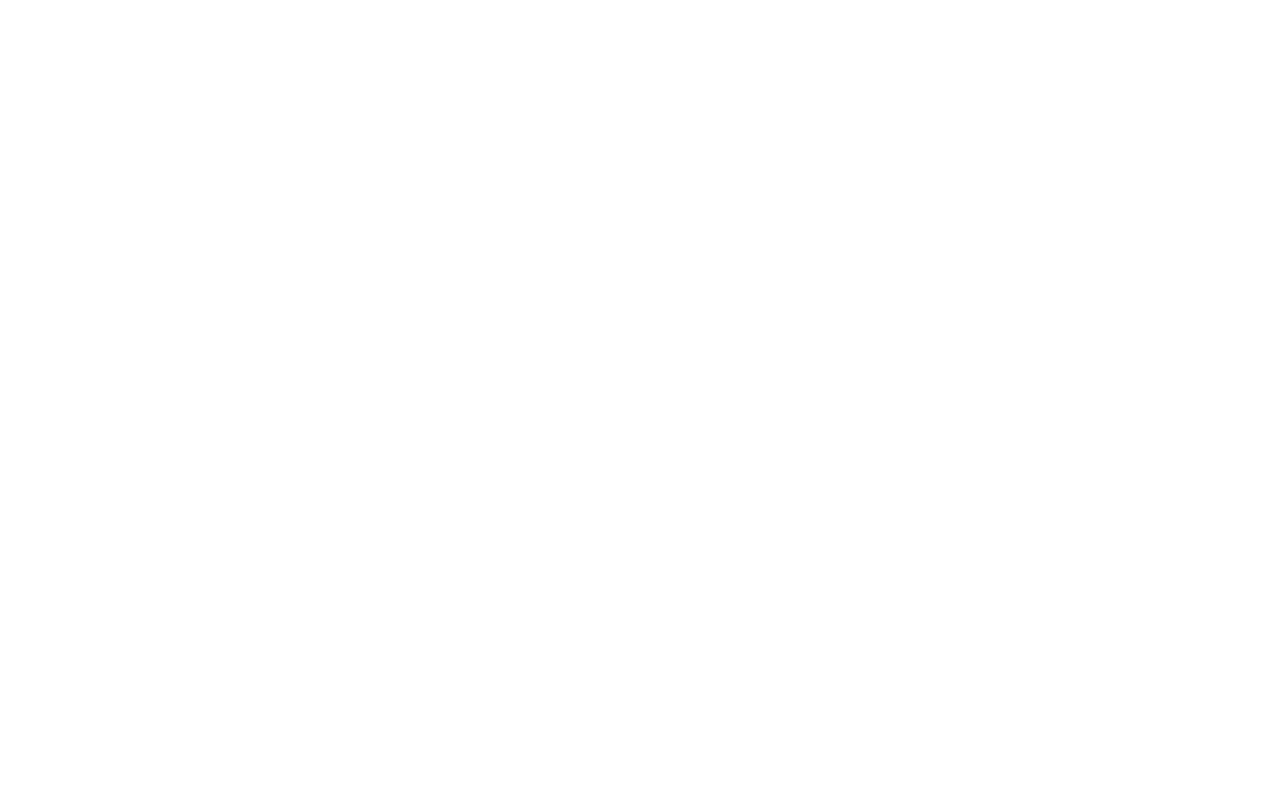
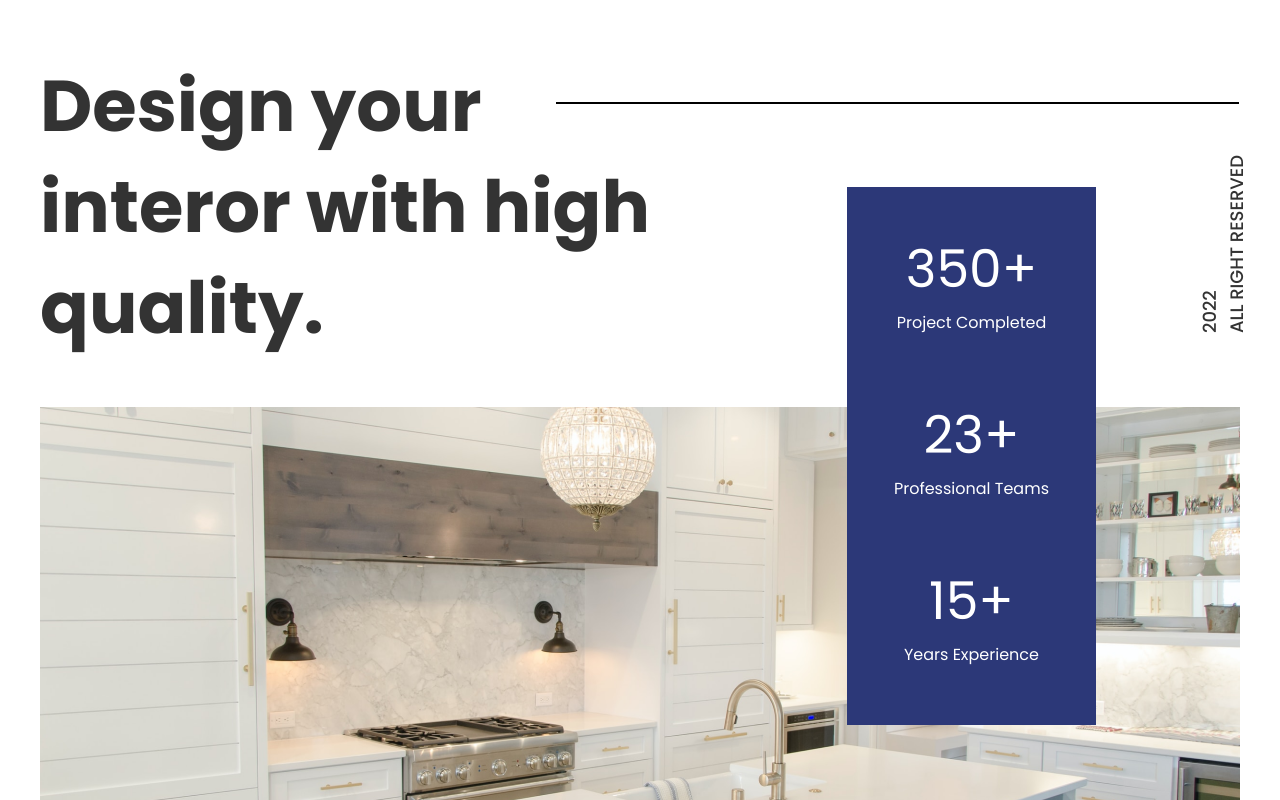
Before and after one commit to Kizya007/dananz, a Vue app: page / in a window 1280 px wide. Shown: the top 800 px of the page. Built offline with nearby package versions, Linux system fonts and the light colour scheme.

Commit message:
create banner and adaptive

```diff
--- a/src/App.vue
+++ b/src/App.vue
@@ -1,19 +1,18 @@
 <template>
-
+  <bannerInfo />
 </template>
 
 <script>
-
+import bannerInfo from "./components/bannerInfo.vue";
 
 export default {
-  name: 'App',
+  name: "App",
   components: {
-
-  }
-}
+    bannerInfo,
+  },
+};
 </script>
 
 <style>
-@import url('https://fonts.googleapis.com/css2?family=Inter:wght@300;400;500;600;700&family=Poppins:wght@300;400;500;600;700&display=swap');
-
+@import url("https://fonts.googleapis.com/css2?family=Inter:wght@300;400;500;600;700&family=Poppins:wght@300;400;500;600;700&display=swap");
 </style>
--- /dev/null
+++ b/src/assets/banner.scss
@@ -0,0 +1,183 @@
+.banner {
+  display: flex;
+  flex-direction: column;
+
+  width: 1200px;
+  max-width: 100%;
+  margin: 0 auto;
+
+  position: relative;
+
+  &-img {
+    max-width: 100%;
+    max-height: 100%;
+
+    margin-bottom: 80px;
+
+    img {
+      width: 100%;
+      height: 513px;
+    }
+  }
+
+  &-data {
+    color: var(--grayscale-50, #333);
+
+    /* Poppins/Medium/18 */
+    font-family: "Poppins";
+    font-size: 18px;
+    font-style: normal;
+    font-weight: 500;
+    line-height: 150%; /* 27px */
+
+    position: absolute;
+
+    transform: rotate(-90deg);
+
+    right: -6%;
+    top: 21%;
+  }
+
+  &-title {
+    display: inline-block;
+    position: relative;
+
+    color: var(--grayscale-50, #333);
+
+    /* Poppins/Bold/72 */
+    font-family: "Poppins";
+    font-size: 72px;
+    font-style: normal;
+    font-weight: 700;
+    line-height: 140%; /* 100.8px */
+  }
+  &-title::after {
+    content: "";
+    position: absolute;
+    top: 15%;
+    height: 2px;
+    background: #000;
+  }
+  &-title::after {
+    left: 43%;
+    right: -1000%;
+
+    width: 683px;
+  }
+  &-info {
+    display: flex;
+    flex-direction: column;
+    align-items: center;
+
+    background: var(--primary-blue-100, #2c3878);
+
+    position: absolute;
+
+    top: 18%;
+    right: 12%;
+
+    &__number {
+      color: var(--grayscale-white, #fff);
+
+      /* Poppins/Regular/52 */
+      font-family: "Poppins";
+      font-size: 52px;
+      font-style: normal;
+      font-weight: 400;
+      line-height: 160%; /* 83.2px */
+    }
+
+    &__number:nth-child(1) {
+      padding-top: 40px;
+    }
+
+    &__text {
+      color: var(--grayscale-white, #fff);
+
+      /* Poppins/Regular/16 */
+      font-family: "Poppins";
+      font-size: 16px;
+      font-style: normal;
+      font-weight: 400;
+      line-height: 160%; /* 25.6px */
+
+      padding: 0 47px;
+
+      margin-bottom: 57px;
+    }
+
+    &__text:nth-child(3) {
+      padding-bottom: 44px;
+    }
+    span {
+      display: block;
+    }
+  }
+}
+
+@media screen and (max-width: 1230px) {
+  .banner {
+    &-title {
+      font-size: 60px;
+    }
+
+    &-title::after {
+      display: none;
+    }
+    &-img {
+      img {
+        height: auto;
+      }
+    }
+  }
+}
+
+@media screen and (max-width: 1024px) {
+  .banner {
+    &-title {
+      font-size: 50px;
+    }
+    &-info {
+      &__number {
+        font-size: 30px;
+        line-height: 100%;
+      }
+      &__number:nth-child(1) {
+        padding-top: 20px;
+      }
+      &__text {
+        padding: 0 27px;
+      }
+      &__text:nth-child(3) {
+        padding-bottom: 24px;
+        margin-bottom: 0px;
+      }
+    }
+    &-data {
+    }
+  }
+}
+
+@media screen and (max-width: 768px) {
+  .banner {
+    display: flex;
+    align-items: center;
+    &-title {
+        font-size: 40px;
+        line-height: 100%;
+    }
+    &-img {
+    }
+    &-info {
+        display: none;
+        position: initial;
+      &__number {
+      }
+      &__text {
+      }
+    }
+    &-data {
+        display: none;
+    }
+  }
+}
--- /dev/null
+++ b/src/components/bannerInfo.vue
@@ -0,0 +1,30 @@
+<template>
+  <div class="banner">
+    <h1 class="banner-title">
+      Design your <br />
+      interor with high <br />
+      quality.
+    </h1>
+    <div class="banner-img">
+      <img src="../assets/img/bannerImg.png" alt="" />
+    </div>
+    <div class="banner-info">
+      <span class="banner-info__number">350+</span>
+      <span class="banner-info__text">Project Completed</span>
+      <span class="banner-info__number">23+</span>
+      <span class="banner-info__text">Professional Teams</span>
+      <span class="banner-info__number">15+</span>
+      <span class="banner-info__text">Years Experience</span>
+    </div>
+    <span class="banner-data"
+      >2022 <br />
+      ALL RIGHT RESERVED</span
+    >
+  </div>
+</template>
+
+<style lang="scss" scoped>
+@import "../assets/banner.scss";
+</style>
+
+<script></script>
```
Also changed, not shown: src/assets/img/bannerImg.png (added).
